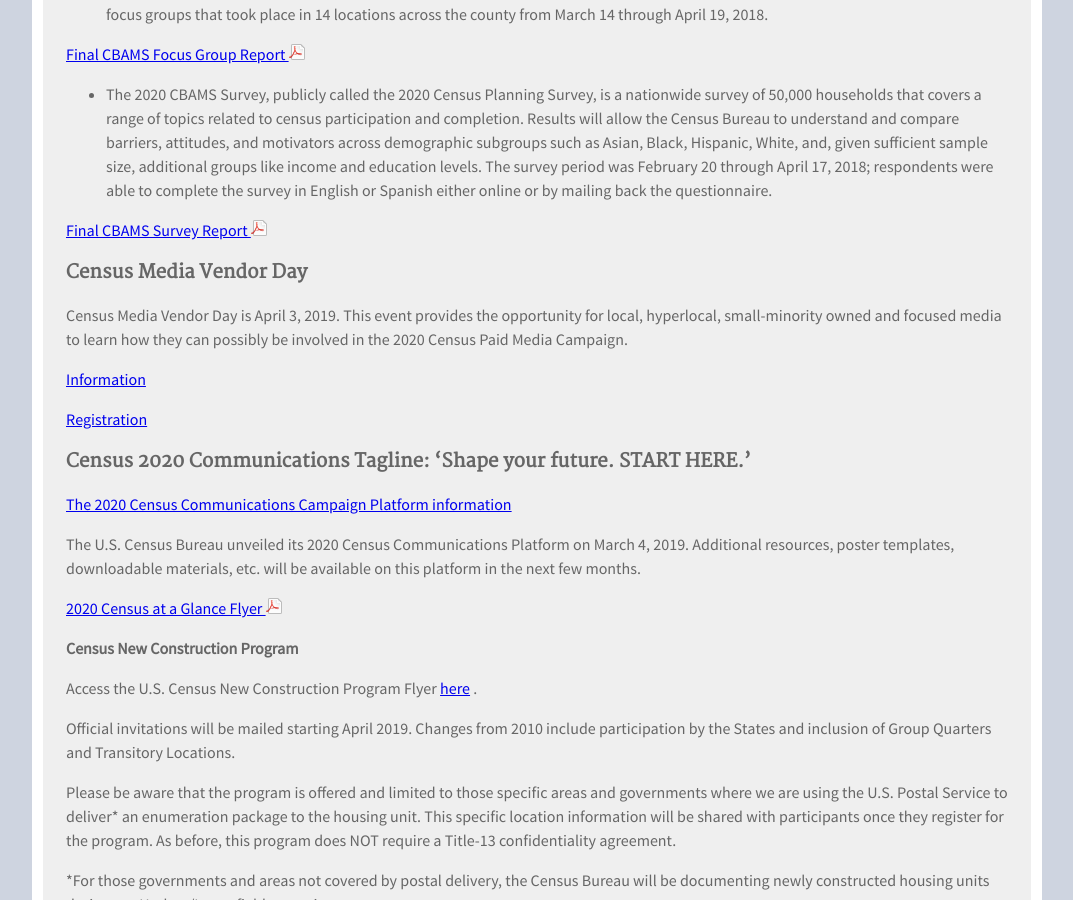
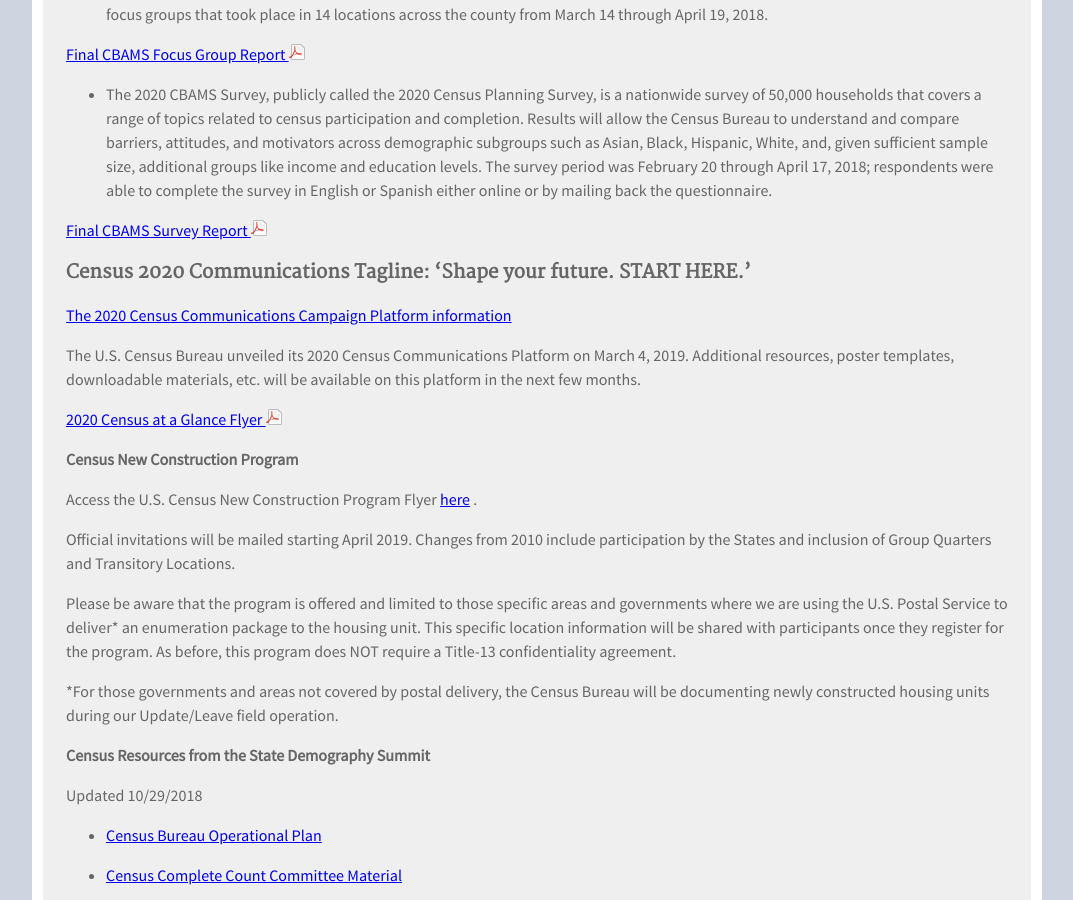
Before and after one commit to TBleess/Website_New, a Jekyll site: the page built from pages/5_CensusACS/2020-resources.md, in a window 1280 px wide and 900 px high, scrolled down 891 px. Shown: the whole window, without its empty margins (103-1176 px from the left). Built offline with Jekyll 4.4.1, drawn with Linux system fonts in a browser that asks for light colours.

Commit message:
Update 2020-resources.md

```diff
--- a/pages/5_CensusACS/2020-resources.md
+++ b/pages/5_CensusACS/2020-resources.md
@@ -27,16 +27,6 @@
 * The 2020 CBAMS Survey, publicly called the 2020 Census Planning Survey, is a nationwide survey of 50,000 households that covers a range of topics related to census participation and completion. Results will allow the Census Bureau to understand and compare barriers, attitudes, and motivators across demographic subgroups such as Asian, Black, Hispanic, White, and, given sufficient sample size, additional groups like income and education levels. The survey period was February 20 through April 17, 2018; respondents were able to complete the survey in English or Spanish either online or by mailing back the questionnaire.
 
 [Final CBAMS Survey Report  ![pdf](/images/page_white_acrobat.png 'download pdf file')](https://www.census.gov/programs-surveys/decennial-census/2020-census/planning-management/final-analysis/2020-report-cbams-study-survey.html?utm_campaign=20190124msc20s1ccnwsnl&utm_medium=email&utm_source=govdelivery)
-
-
-
-### Census Media Vendor Day
-
-Census Media Vendor Day is April 3, 2019.  This event provides the opportunity for local, hyperlocal, small-minority owned and focused media to learn how they can possibly be involved in the 2020 Census Paid Media Campaign.
-
-[Information](https://www.census.gov/about/business-opportunities/opportunities/2020-opps/2020-census-paid-media.html)
-
-[Registration](https://www.eventbrite.com/e/2020-census-media-vendor-day-new-york-tickets-56648283541)
 
 ### Census 2020 Communications Tagline: 'Shape your future. START HERE.'
 
```
